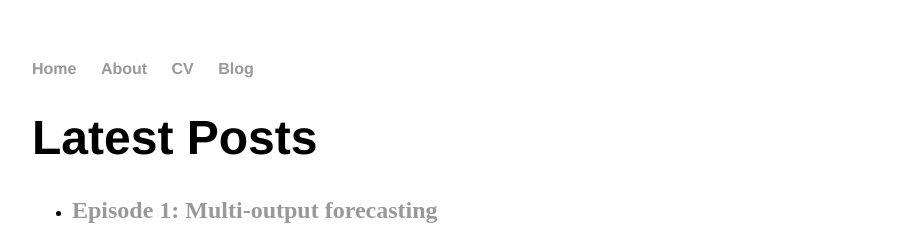
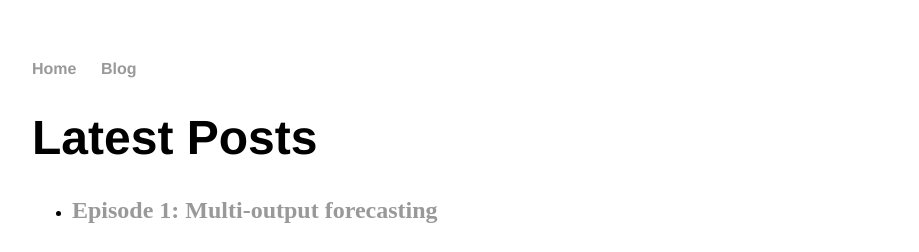
Before and after one commit to hadiahameed/hadiahameed.github.io, a Jekyll site: the page built from blog/index.html, in a window 1280 px wide. Shown: the top 252 px of the page, without its empty margins (160-1079 px from the left). Built offline with Jekyll 4.4.1, drawn with Linux system fonts in a browser that asks for light colours.

Commit message:
Update default.html

```diff
--- a/_layouts/default.html
+++ b/_layouts/default.html
@@ -10,8 +10,8 @@
 			<nav>
 	    		<ul>
 	        		<li><a href="/">Home</a></li>
-		        	<li><a href="/about">About</a></li>
-	        		<li><a href="/cv">CV</a></li>
+		        	<!--- <li><a href="/about">About</a></li> --->
+	        		<!--- <li><a href="/cv">CV</a></li> --->
 	        		<li><a href="/blog">Blog</a></li>
 	    		</ul>
 			</nav>
```
